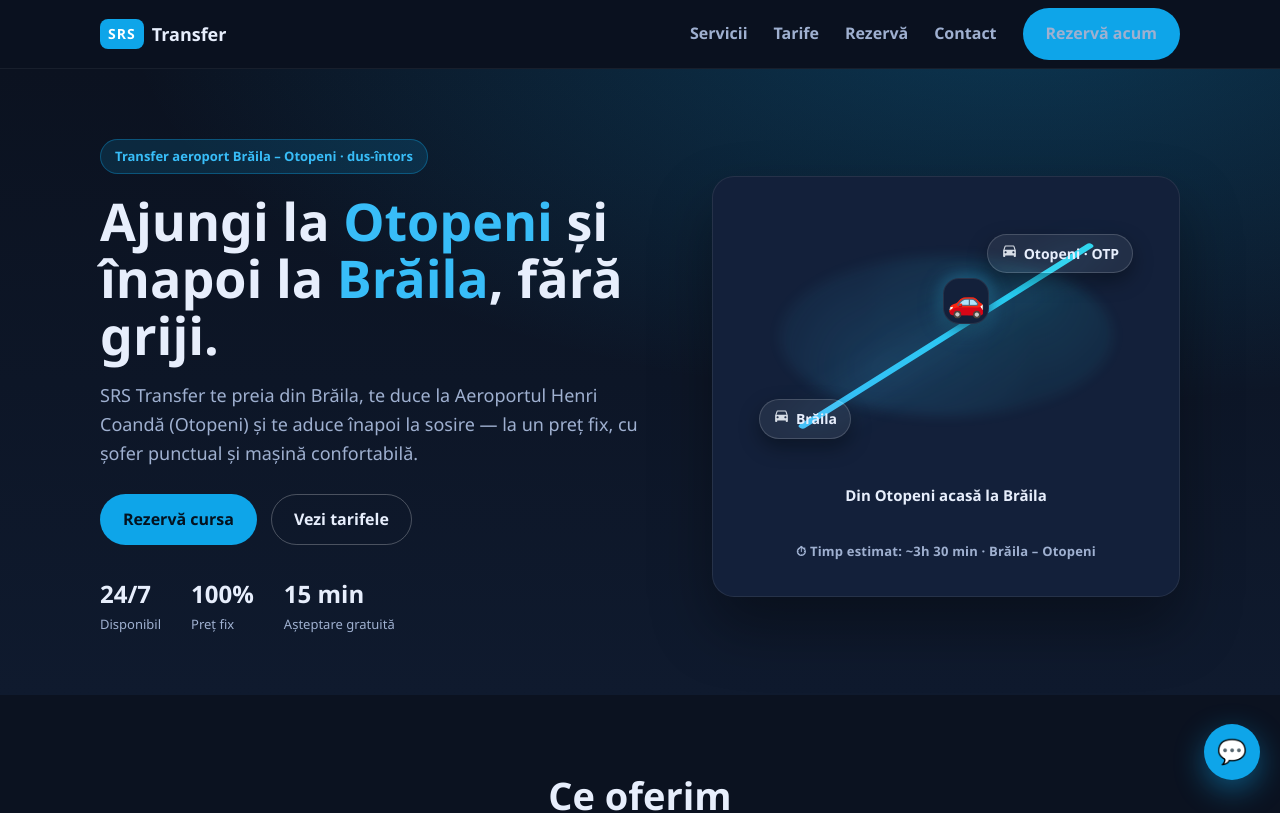
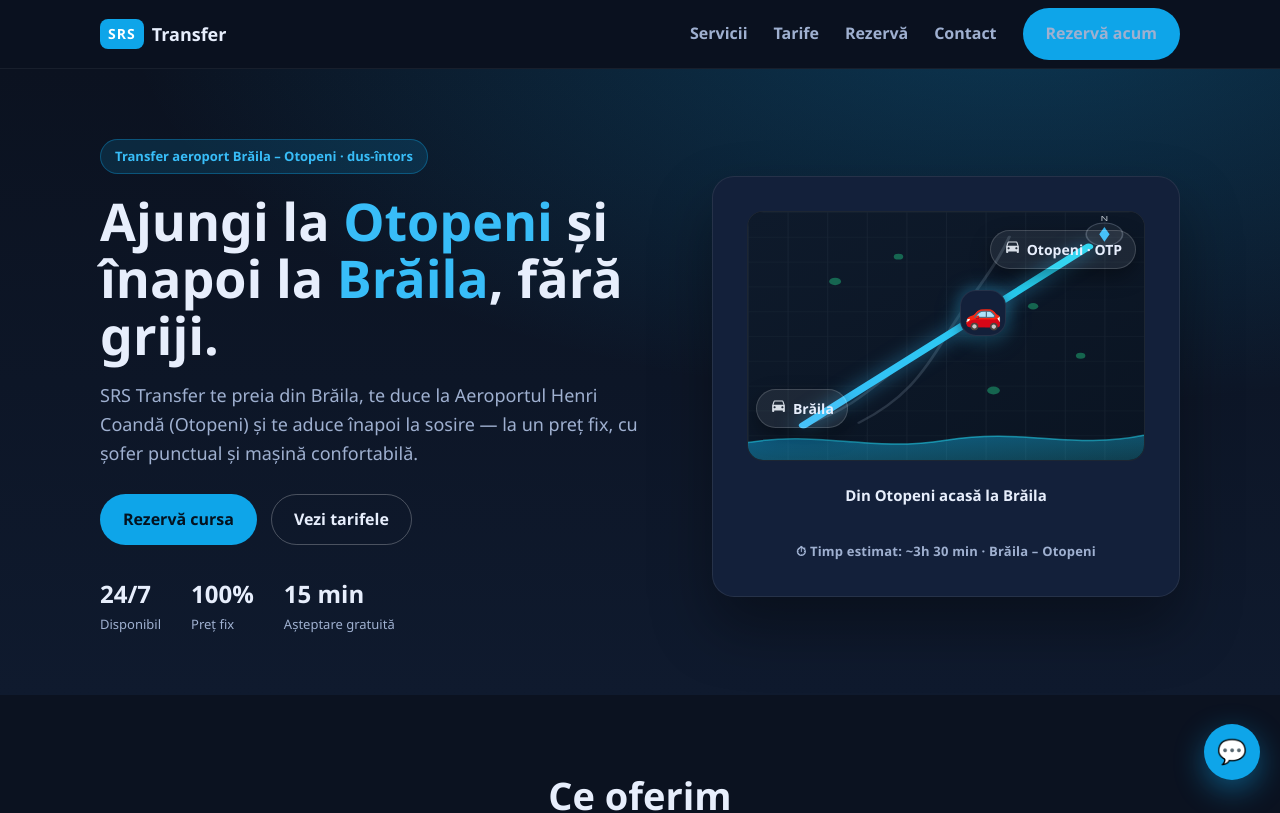
Before and after one commit to ionuteuro/srs-transfer, a React (Vite) app: page / in a window 1280 px wide. Shown: the top 813 px of the page. Built offline with nearby package versions, Linux system fonts and the light colour scheme.

Commit message:
Hartă stilizată în Hero cu drum evidențiat și mașina pe traseu

```diff
--- a/src/components/Hero.jsx
+++ b/src/components/Hero.jsx
@@ -25,14 +25,52 @@ export default function Hero() {
         </div>
         <div className="hero__card" aria-hidden="true">
           <div className="flight">
-            <svg className="flight__path" viewBox="0 0 100 100" preserveAspectRatio="none">
+            <svg className="map" viewBox="0 0 100 100" preserveAspectRatio="none" aria-hidden="true">
               <defs>
                 <linearGradient id="routeGrad" x1="0" y1="1" x2="1" y2="0">
                   <stop offset="0" stopColor="#38bdf8" />
                   <stop offset="1" stopColor="#22d3ee" />
                 </linearGradient>
+                <linearGradient id="landGrad" x1="0" y1="0" x2="1" y2="1">
+                  <stop offset="0" stopColor="#0e1a2b" />
+                  <stop offset="1" stopColor="#0a1422" />
+                </linearGradient>
+                <linearGradient id="riverGrad" x1="0" y1="0" x2="1" y2="1">
+                  <stop offset="0" stopColor="#0ea5e9" stopOpacity="0.5" />
+                  <stop offset="1" stopColor="#22d3ee" stopOpacity="0.22" />
+                </linearGradient>
+                <pattern id="grid" width="10" height="10" patternUnits="userSpaceOnUse">
+                  <path d="M10 0H0V10" fill="none" stroke="rgba(148,163,184,.08)" strokeWidth="0.4" />
+                </pattern>
               </defs>
-              <path d="M14 86 Q50 50 86 14" />
+
+              <rect x="0" y="0" width="100" height="100" rx="4" fill="url(#landGrad)" />
+              <rect x="0" y="0" width="100" height="100" rx="4" fill="url(#grid)" />
+
+              <path d="M0 93 C18 88 30 97 50 92 C70 87 82 96 100 90 L100 100 L0 100 Z" fill="url(#riverGrad)" />
+              <path d="M0 93 C18 88 30 97 50 92 C70 87 82 96 100 90" fill="none" stroke="rgba(34,211,238,.55)" strokeWidth="0.6" />
+
+              <g stroke="rgba(148,163,184,.22)" strokeWidth="0.8" fill="none" strokeLinecap="round">
+                <path d="M50 50 C56 34 62 24 66 10" />
+                <path d="M50 50 C44 66 39 76 28 85" />
+                <path d="M14 86 C26 80 32 70 40 60" />
+              </g>
+
+              <path d="M14 86 Q50 50 86 14" fill="none" stroke="url(#routeGrad)" strokeWidth="2.4" strokeLinecap="round" style={{ filter: 'drop-shadow(0 0 3px rgba(56,189,248,.55))' }} />
+
+              <g fill="rgba(34,197,130,.45)">
+                <circle cx="22" cy="28" r="1.5" />
+                <circle cx="72" cy="38" r="1.3" />
+                <circle cx="62" cy="72" r="1.6" />
+                <circle cx="38" cy="18" r="1.2" />
+                <circle cx="84" cy="58" r="1.2" />
+              </g>
+
+              <g transform="translate(90,9)">
+                <circle r="4.6" fill="rgba(255,255,255,.06)" stroke="rgba(148,163,184,.35)" strokeWidth="0.4" />
+                <path d="M0 -3 L1.3 0 L0 3 L-1.3 0 Z" fill="#38bdf8" />
+                <text x="0" y="-5.4" fontSize="2.6" textAnchor="middle" fill="rgba(226,232,240,.85)" fontFamily="system-ui, sans-serif">N</text>
+              </g>
             </svg>
             <span className="node node--braila">
               <span className="node__icon" aria-hidden="true"><svg viewBox="0 0 24 24"><path d="M18.92 6.01C18.72 5.42 18.16 5 17.5 5h-11c-.66 0-1.21.42-1.42 1.01L3 12v8c0 .55.45 1 1 1h1c.55 0 1-.45 1-1v-1h12v1c0 .55.45 1 1 1h1c.55 0 1-.45 1-1v-8l-2.08-5.99zM6.5 16c-.83 0-1.5-.67-1.5-1.5S5.67 13 6.5 13s1.5.67 1.5 1.5S7.33 16 6.5 16zm11 0c-.83 0-1.5-.67-1.5-1.5s.67-1.5 1.5-1.5 1.5.67 1.5 1.5-.67 1.5-1.5 1.5zM5 11l1.5-4.5h11L19 11H5z"/></svg></span>
--- a/src/index.css
+++ b/src/index.css
@@ -123,7 +123,7 @@ a { color: inherit; text-decoration: none; }
   gap: 22px;
   box-shadow: 0 30px 60px rgba(0,0,0,.35);
 }
-.flight { position: relative; height: 250px; }
+.flight { position: relative; height: 250px; border-radius: 16px; overflow: hidden; background: #0a1422; border: 1px solid rgba(255,255,255,.08); box-shadow: inset 0 0 40px rgba(0,0,0,.4); }
 .flight::before {
   content: "";
   position: absolute;
@@ -133,14 +133,7 @@ a { color: inherit; text-decoration: none; }
   filter: blur(6px);
   border-radius: 50%;
 }
-.flight__path { position: absolute; inset: 0; width: 100%; height: 100%; }
-.flight__path path {
-  fill: none;
-  stroke: url(#routeGrad);
-  stroke-width: 2;
-  stroke-linecap: round;
-  filter: drop-shadow(0 0 6px rgba(56,189,248,.35));
-}
+.map { position: absolute; inset: 0; width: 100%; height: 100%; }
 .node {
   position: absolute;
   font-weight: 800;
@@ -165,8 +158,8 @@ a { color: inherit; text-decoration: none; }
 }
 .node__icon { margin-right: 6px; font-size: 15px; display: inline-flex; color: #d7dde6; }
 .node__icon svg { width: 17px; height: 17px; fill: currentColor; }
-.node--braila { left: 3%; bottom: 9%; }
-.node--otp { right: 3%; top: 9%; }
+.node--braila { left: 2%; bottom: 13%; }
+.node--otp { right: 2%; top: 7%; }
 .node--otp .node__icon { animation: arrive 8s ease-in-out infinite; }
 .flight__time {
   text-align: center;
@@ -197,13 +190,13 @@ a { color: inherit; text-decoration: none; }
   z-index: 3;
 }
 @keyframes drive {
-  0%   { left: 16%; top: 76%; transform: translate(-50%,-50%); }
-  6%   { left: 16%; top: 76%; transform: translate(-50%,-50%); }
-  48%  { left: 47%; top: 43%; transform: translate(-50%,-50%); }
-  52%  { left: 78%; top: 16%; transform: translate(-50%,-50%); }
-  60%  { left: 78%; top: 16%; transform: translate(-50%,-50%); }
-  94%  { left: 47%; top: 43%; transform: translate(-50%,-50%); }
-  100% { left: 16%; top: 76%; transform: translate(-50%,-50%); }
+  0%   { left: 14%; top: 86%; transform: translate(-50%,-50%); }
+  6%   { left: 14%; top: 86%; transform: translate(-50%,-50%); }
+  48%  { left: 50%; top: 50%; transform: translate(-50%,-50%); }
+  52%  { left: 86%; top: 14%; transform: translate(-50%,-50%); }
+  60%  { left: 86%; top: 14%; transform: translate(-50%,-50%); }
+  94%  { left: 50%; top: 50%; transform: translate(-50%,-50%); }
+  100% { left: 14%; top: 86%; transform: translate(-50%,-50%); }
 }
 @keyframes pingBraila {
   0%   { transform: translate(-50%,-50%) scale(1); opacity: .55; }
@@ -233,7 +226,7 @@ a { color: inherit; text-decoration: none; }
 @keyframes capBack { 0% { opacity: 0 } 58% { opacity: 0 } 64% { opacity: 1 } 96% { opacity: 1 } 100% { opacity: 0 } }
 @media (prefers-reduced-motion: reduce) {
   .car, .cap--out, .cap--back, .flight__path path, .node__ping { animation: none; }
-  .car { left: 78%; top: 16%; transform: translate(-50%,-50%); }
+  .car { left: 86%; top: 14%; transform: translate(-50%,-50%); }
   .cap--out { opacity: 1; }
 }
 
```
